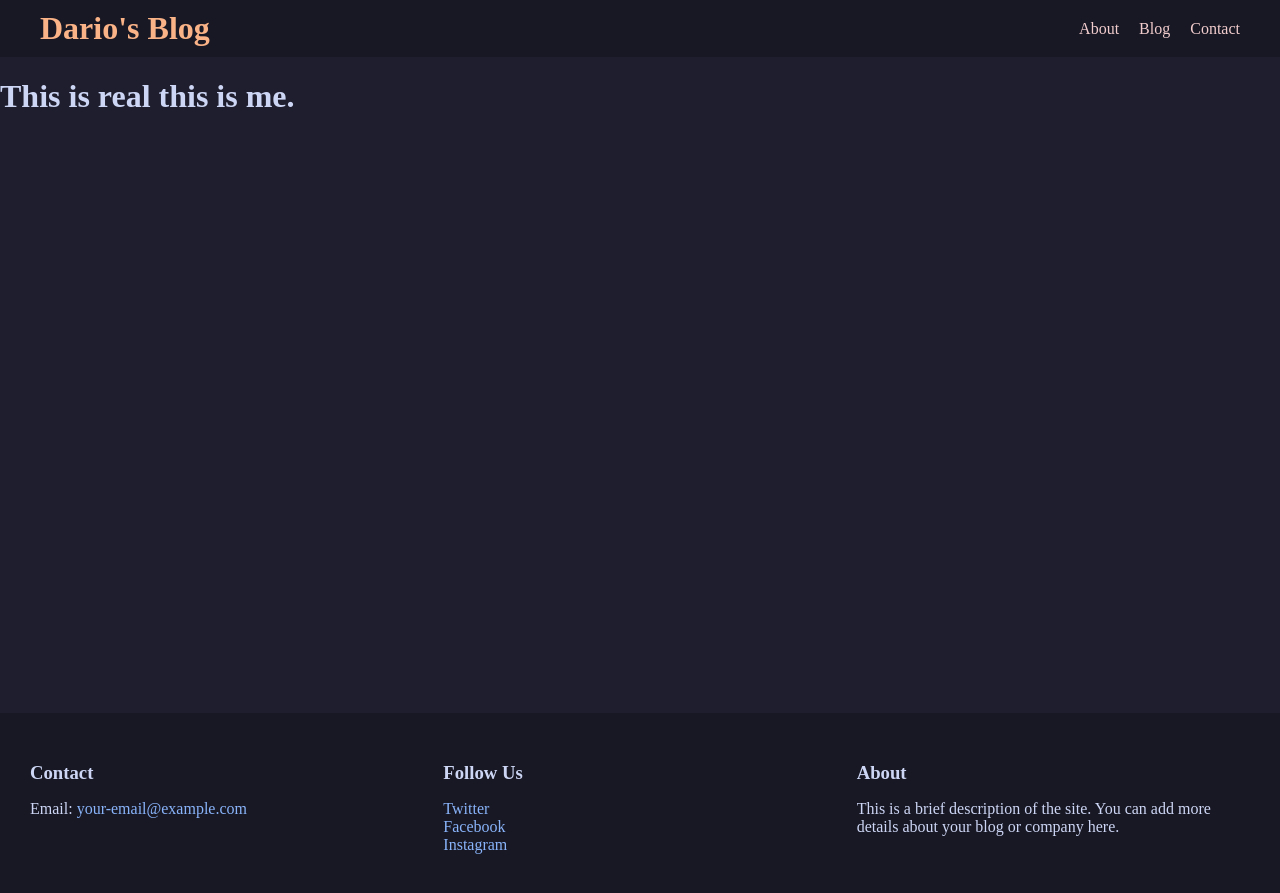
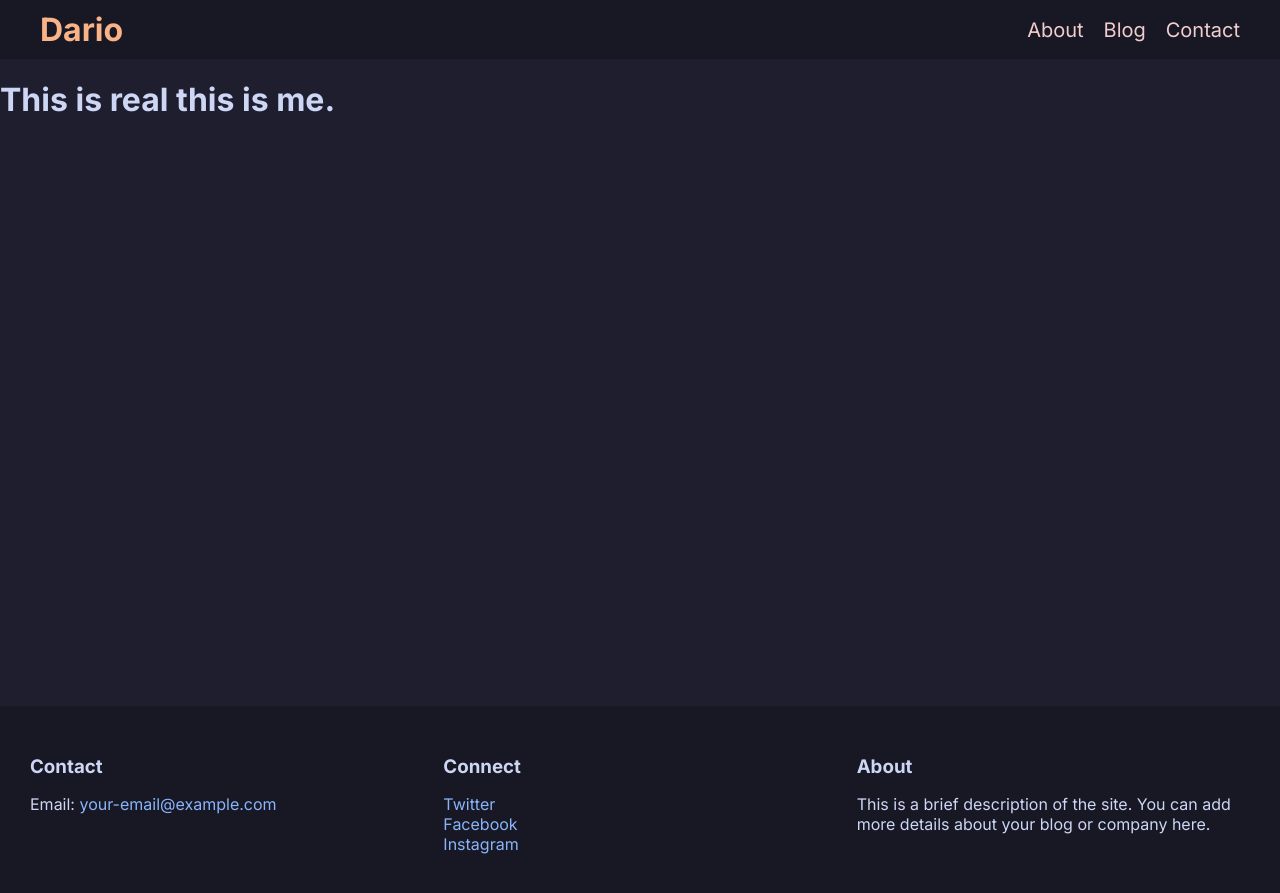
Before and after one commit to low-perry/dario_blog, a Jekyll site: the page built from index.markdown, in a window 1280 px wide. Shown: the top 893 px of the page. Built offline with Jekyll 4.4.1, drawn with Linux system fonts in a browser that asks for light colours.

Commit message:
Add font, change title, update footer

```diff
--- a/_config.yml
+++ b/_config.yml
@@ -18,7 +18,7 @@
 # You can create any custom variable you would like, and they will be accessible
 # in the templates via {{ site.myvariable }}.
 
-title: Dario's Blog
+title: Dario
 email: dariohaxhiraj@gmail.com
 description: >- # this means to ignore newlines until "baseurl:"
   This is my personal blog and my portfolio website. I write about my experiences, my projects and my thoughts.
--- a/_includes/footer.html
+++ b/_includes/footer.html
@@ -4,7 +4,7 @@
         <p>Email: <a href="mailto:your-email@example.com">your-email@example.com</a></p>
     </div>
     <div class="footer-section">
-        <h3>Follow Us</h3>
+        <h3>Connect</h3>
         <ul class="social-media">
             <li><a href="https://twitter.com/yourprofile" target="_blank">Twitter</a></li>
             <li><a href="https://facebook.com/yourprofile" target="_blank">Facebook</a></li>
--- a/_layouts/main.html
+++ b/_layouts/main.html
@@ -5,6 +5,7 @@
     <meta name="viewport" content="width=device-width, initial-scale=1.0">
     <title>{{ page.title }}</title>
     <link rel="stylesheet" href="{{ '/assets/css/main.css' | relative_url }}">
+    <link href="https://fonts.googleapis.com/css2?family=Inter:wght@400;700&display=swap" rel="stylesheet">
 </head>
 <body>
     {% include header.html %}
--- a/assets/css/main.css
+++ b/assets/css/main.css
@@ -5,6 +5,7 @@
     --title-color: #fab387;
     --title-font-size: 32px;
     --link-color: #89b4fa;
+    --font-family: 'Inter', sans-serif;
 }
 
 header {
@@ -22,6 +23,7 @@ html, body {
 body {
     background-color: var(--background-color);
     color: var(--text-color);
+    font-family: var(--font-family);
     flex: 1;
 }
 a {
@@ -60,7 +62,8 @@ a {
 .navbar-links ul li a {
     color: #f2cdcd;
     text-decoration: none;
-    font-size: 16px;
+    font-weight: semi-bold;
+    font-size: 20px;
 }
 
 .navbar-links ul li a:hover {
```
